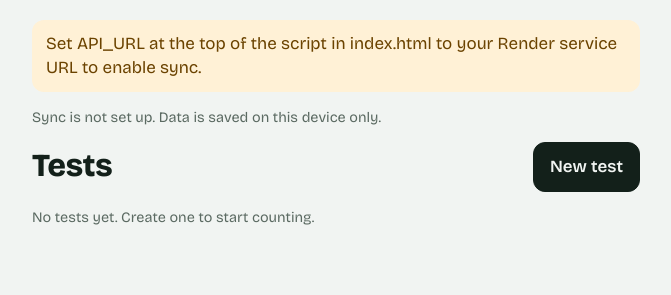
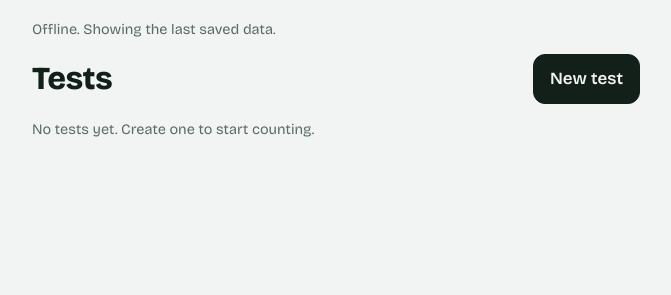
Before and after one commit to parcev/licz, a website: page index.html in a window 1280 px wide. Shown: the whole page, without its empty margins (304-975 px from the left). Drawn offline with nearby package versions, Linux system fonts and the light colour scheme; no server answers.

Commit message:
update index.html

```diff
--- a/index.html
+++ b/index.html
@@ -97,7 +97,7 @@ td button{min-height:36px;padding:4px 10px;border-radius:8px}
 
 <script>
 // Put your Render service URL here (no trailing slash).
-const API_URL = "https://YOUR-SERVICE.onrender.com";
+const API_URL = "https://licz.onrender.com";
 const POLL_MS = 5000;
 const SYNC_OFF = API_URL.includes("YOUR-SERVICE");
 
```
